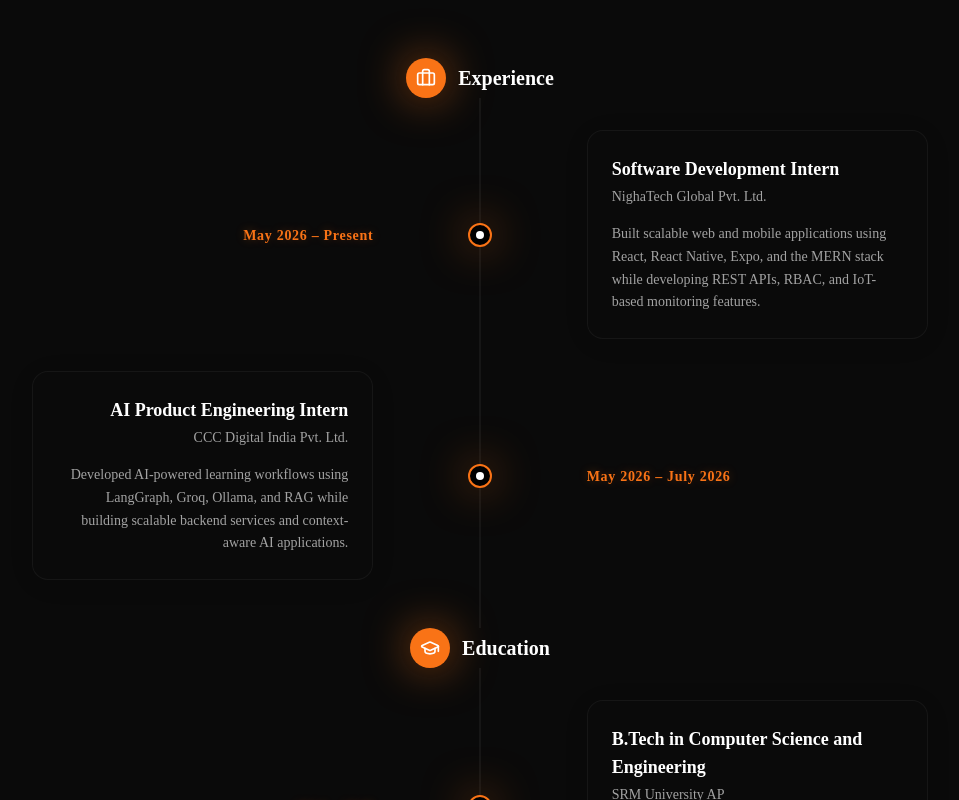
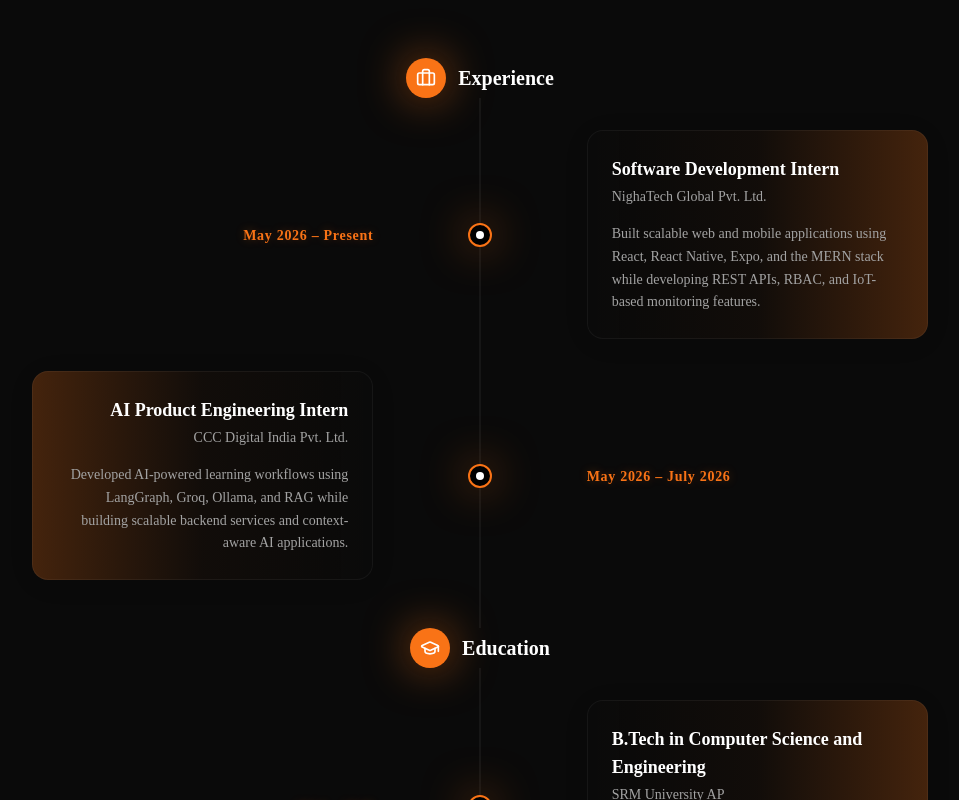
Before and after one commit to RohitChintalapudi/rohit_portfolio, a React (Vite) app: page / in a window 1280 px wide. Shown: the part 3760-4560 px from the top of the page, without its empty margins (160-1119 px from the left). Built offline with nearby package versions, Linux system fonts and the light colour scheme.

Commit message:
Add ambient orange glow and gradient border to experience cards

```diff
--- a/src/components/Experience.jsx
+++ b/src/components/Experience.jsx
@@ -66,6 +66,16 @@ const Experience = () => {
           {/* Content Card */}
           <div className={`w-full md:w-5/12 pb-8 md:pb-0 ${isEven ? 'pl-4 md:pl-8' : 'pl-4 md:pl-0 md:pr-8'}`}>
             <div className={`glass p-6 rounded-2xl border border-[var(--border-color)] hover:border-[var(--color-brand-orange)]/50 hover:box-glow transition-all relative transform group-hover:-translate-y-1 ${!isEven && 'md:text-right'}`}>
+              {/* Premium gradient border/outline */}
+              <div className={`absolute -inset-[1px] rounded-2xl bg-gradient-to-r ${
+                isEven ? 'md:bg-gradient-to-l' : ''
+              } from-[var(--color-brand-orange)]/35 via-[var(--color-brand-orange)]/5 to-transparent -z-10 opacity-70 group-hover:opacity-100 transition-opacity duration-500`}></div>
+
+              {/* Soft ambient glow behind card */}
+              <div className={`absolute -inset-2 rounded-2xl bg-gradient-to-r ${
+                isEven ? 'md:bg-gradient-to-l' : ''
+              } from-[var(--color-brand-orange)]/15 to-transparent -z-20 opacity-0 group-hover:opacity-100 transition-opacity duration-500 blur-md`}></div>
+
               <div className={`md:hidden mb-2 text-[var(--color-brand-orange)] font-bold text-xs ${!isEven && 'text-left'}`}>
                 {item.timeline}
               </div>
```
